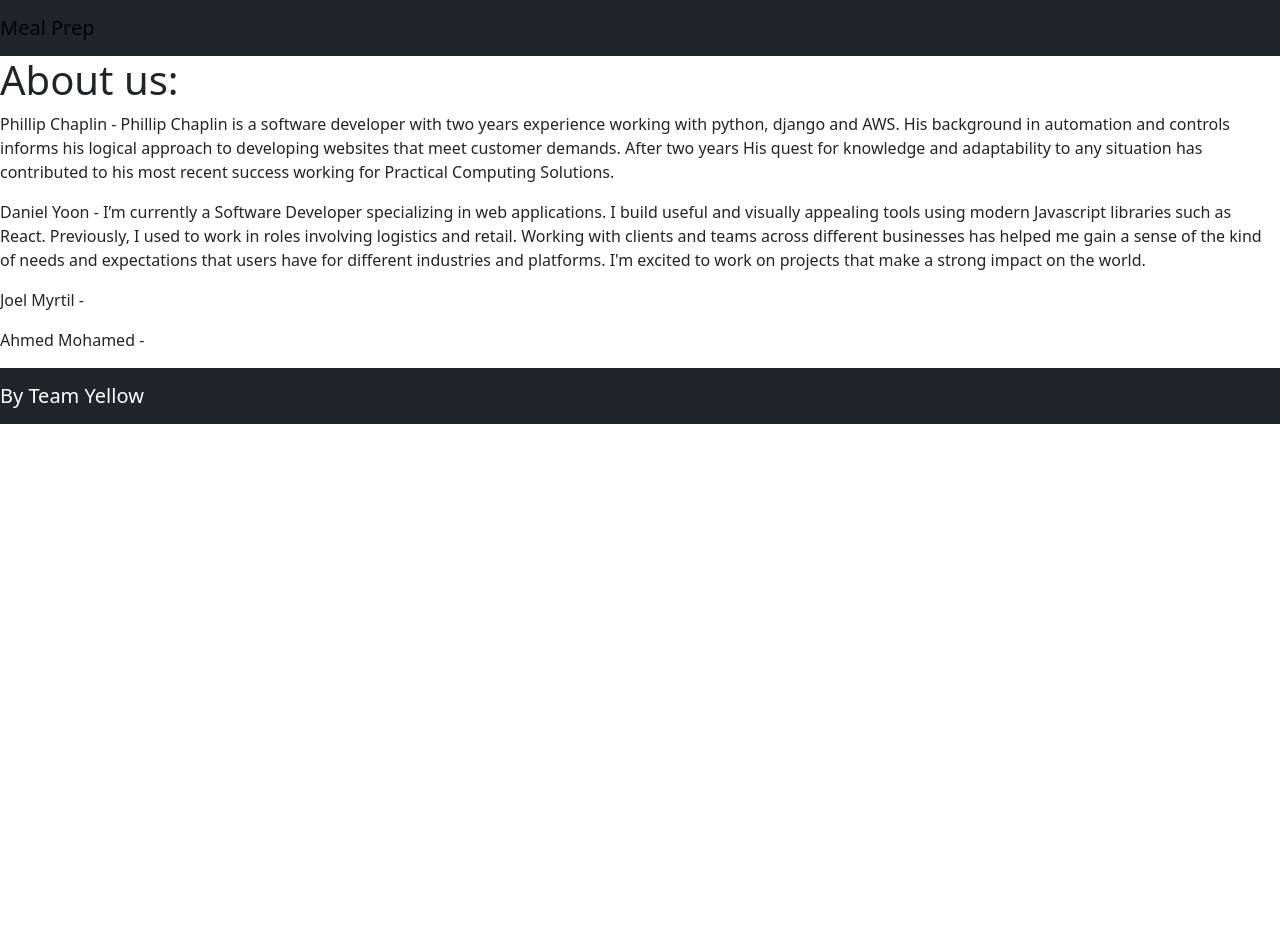
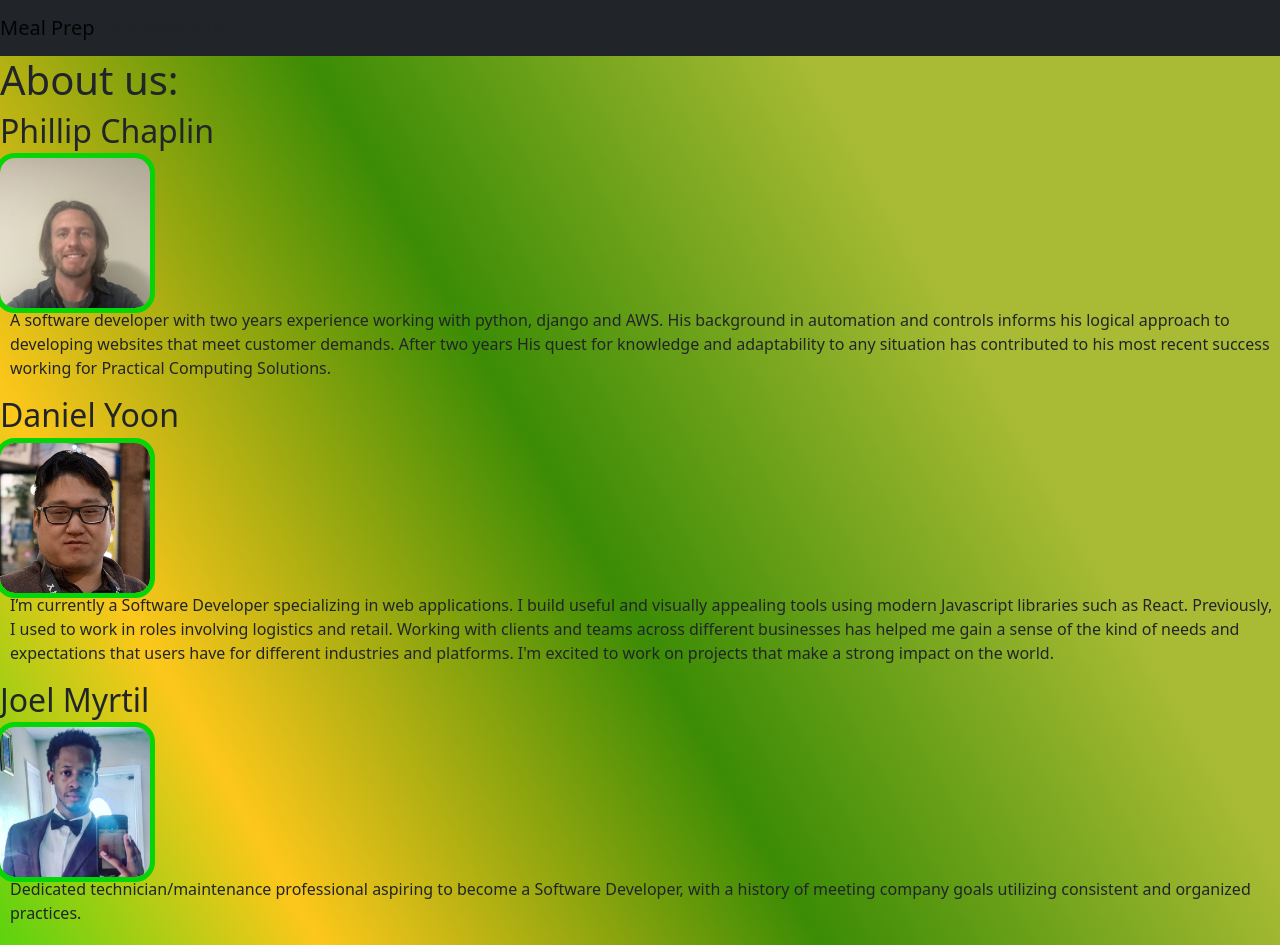
Before and after one commit to Spoonacular-team-yellow/meal-planner-client, a React (Create React App) app: page /About in a window 1280 px wide. Shown: the top 945 px of the page. Before the commit the page ends 800 px from the top, so only its background shows below. Built offline with nearby package versions, Linux system fonts and the light colour scheme.

Commit message:
motified astetics

```diff
--- /dev/null
+++ b/src/About.css
@@ -0,0 +1,161 @@
+ :root {
+    --black: #0e0e0e;
+    --dark-blue: #a9bb34;
+    --light-blue: #9BEAFF;
+    --dark-red: #00da07;
+    --dark-green: #3C8C05;
+    --dark-yellow: #FDC71B;
+    --light-yellow: #FEF669;
+    --dark-chrome: #AEC1CB;
+    --light-chrome: #E8ECEF;
+    --white: #f5f2f2;
+    font-size: 16px;
+  }
+
+  /* header {
+    margin: -20px;
+    color: white;
+    width: 100%;
+    padding: 30px;
+    align-items: center;
+    justify-content: center;
+    background: linear-gradient(45deg, #e6fb04, #ff6600, #00ff66, #0077ff, #ff0099, #630dd0, #ff3300, #099fff);
+  } */
+  /* .flex-strip {
+    width: 98%;
+    height: max-content;
+    display: flex;
+    justify-content: space-between;
+    position: absolute;
+  } */
+  /* .circle-grey {
+  background-color: #ffd900;
+  height: 22px;
+  width: 22px;
+  border-radius: 50%;
+  margin-top: -10px;
+  animation: lights 2s infinite;
+  } */
+
+  /* .circle-gold {
+    background-color: yellow;
+    height: 22px;
+    width: 22px;
+    border-radius: 50%;
+    margin-top: -10px;
+    animation: lights 1s infinite;
+
+    } */
+    /* @keyframes lights {
+      0% {
+        left: 15px; opacity: 100%;
+      }
+      25% {
+        left: 30px; opacity: 0%;
+      }
+      50% {
+        left: 60px; opacity: 100%;
+      }
+      75% {
+        left: 120px; opacity: 0%;
+      }
+      100% {
+        left: 150px; opacity: 100%;
+      }
+    } */
+
+  /* .marquee {
+    text-transform: capitalize;
+    white-space: nowrap;
+    overflow: hidden;
+    justify-content: center;
+    align-items: center;
+  } */
+
+  /* .marquee div {
+    padding: 15px;
+    font-size: 4rem;
+    font-family:"Rye", serif;
+    font-weight: 400px;
+    animation: animate 15s linear infinite;
+    padding-left: 100%;
+    display: inline-block;
+    letter-spacing: 0.08em;
+    text-shadow: 10px 5px 10px #132022;
+  } */
+
+  @keyframes animate {
+    100% {
+      transform: translate(-100%, 0);
+    }
+  }
+
+
+
+  body {
+    background:linear-gradient(60deg,var(--dark-red),var(--dark-yellow),var(--dark-green),var(--dark-blue),var(--dark-blue));
+    outline:2px solid var(--black);
+
+  }
+
+  /* main {
+    padding: 30px;
+    justify-items:center;
+    font-family: 'Gill Sans', 'Gill Sans MT', Calibri, 'Trebuchet MS', sans-serif;
+    line-height: 2vh;
+  } */
+
+  /* p{
+    /* border:10px solid green; */
+    /* margin:2vh 20px 0 0;
+    display: grid;
+    grid-template-columns: repeat(6, 1fr);
+    grid-template-rows: 1fr;
+    grid-column-gap: 10px;
+    grid-row-gap: 10px;
+    align-items:center;
+    max-width:90%;
+    padding:20px;
+    transition: background 1s;
+    border-radius:30px;
+  } */ */
+
+
+
+  .bioSection h2 {
+    font-size:1.5em;
+    line-height: 1.1em;
+    grid-area: 1 / 1 / 2 / 2;
+    text-align:right;
+    padding-left: 100px;
+  }
+
+  section img {
+    width:150px;
+    height:150px;
+    object-fit:cover;
+    /* border:2px solid brown; */
+    grid-area: 1 / 2 / 2 / 3;
+    animation:border 10s infinite;
+    border-radius:10%;
+  }
+
+  @keyframes border {
+    0%  {outline:5px solid var(--dark-blue);}
+    33% {outline:5px solid var(--dark-green);}
+    66% {outline:5px solid var(--dark-red);}
+    100% {outline:5px solid var(--dark-blue);}
+  }
+
+  p {
+    /* border:2px solid yellow; */
+    grid-area: 1 / 3 / 2 / 7;
+    padding-left: 10px;
+  }
+/*
+  footer {
+    color: white;
+    font-size: 1em;
+    text-align: center;
+    padding-top: 10px;
+  } */
--- a/src/About.js
+++ b/src/About.js
@@ -1,18 +1,37 @@
 import { Component } from "react";
-import Image from 'react-bootstrap/Image'
+// import Image from 'react-bootstrap/Image'
+import About from "./About.css"
 
 class Profile extends Component {
 
   render() {
     /* TODO: render information about the developers */
     return(
-    <>
+      <>
     <h1>About us:</h1>
     <>
-        <p>Phillip Chaplin - Phillip Chaplin is a software developer with two years experience working with python, django and AWS.  His background in automation and controls informs his logical approach to developing websites that meet customer demands. After two years  His quest for knowledge and adaptability to any situation has contributed to his most recent success working for Practical Computing Solutions. </p>
-        <p>Daniel Yoon - I’m currently a Software Developer specializing in web applications. I build useful and visually appealing tools using modern Javascript libraries such as React. Previously, I used to work in roles involving logistics and retail. Working with clients and teams across different businesses has helped me gain a sense of the kind of needs and expectations that users have for different industries and platforms. I'm excited to work on projects that make a strong impact on the world. </p>
-        <p>Joel Myrtil - </p>
-        <p>Ahmed Mohamed - </p>
+      <section>
+      <h2 class="bioHeader">Phillip Chaplin</h2>
+        <img src='../img/Phillip.jpeg'/>
+        <p>A software developer with two years experience working with python, django and AWS.  His background in automation and controls informs his logical approach to developing websites that meet customer demands. After two years  His quest for knowledge and adaptability to any situation has contributed to his most recent success working for Practical Computing Solutions. </p>
+      </section>
+      <section>
+      <h2 class="bioHeader">Daniel Yoon</h2>
+      <img src='../img/DanieImg.jpeg'/>
+        <p>I’m currently a Software Developer specializing in web applications. I build useful and visually appealing tools using modern Javascript libraries such as React. Previously, I used to work in roles involving logistics and retail. Working with clients and teams across different businesses has helped me gain a sense of the kind of needs and expectations that users have for different industries and platforms. I'm excited to work on projects that make a strong impact on the world. </p>
+      </section>
+
+      <section>
+      <h2 class="bioHeader">Joel Myrtil</h2>
+      <img src='../img/Joelmg.jpeg'/>
+        <p>Dedicated technician/maintenance professional aspiring to become a Software Developer, with a history of meeting company goals utilizing consistent and organized practices.</p>
+      </section>
+
+      <section>
+      <h2 class="bioHeader">Ahmed Mohamed</h2>
+      <img src='../img/ahmedImg.jpeg'/>
+        <p>Aspiring web developer. He has previous experience in IT, where he dealt with troublshooting hardware and softeware issues. He want to be apart of building something great. </p>
+      </section>
         </>
     </>
     )
```
